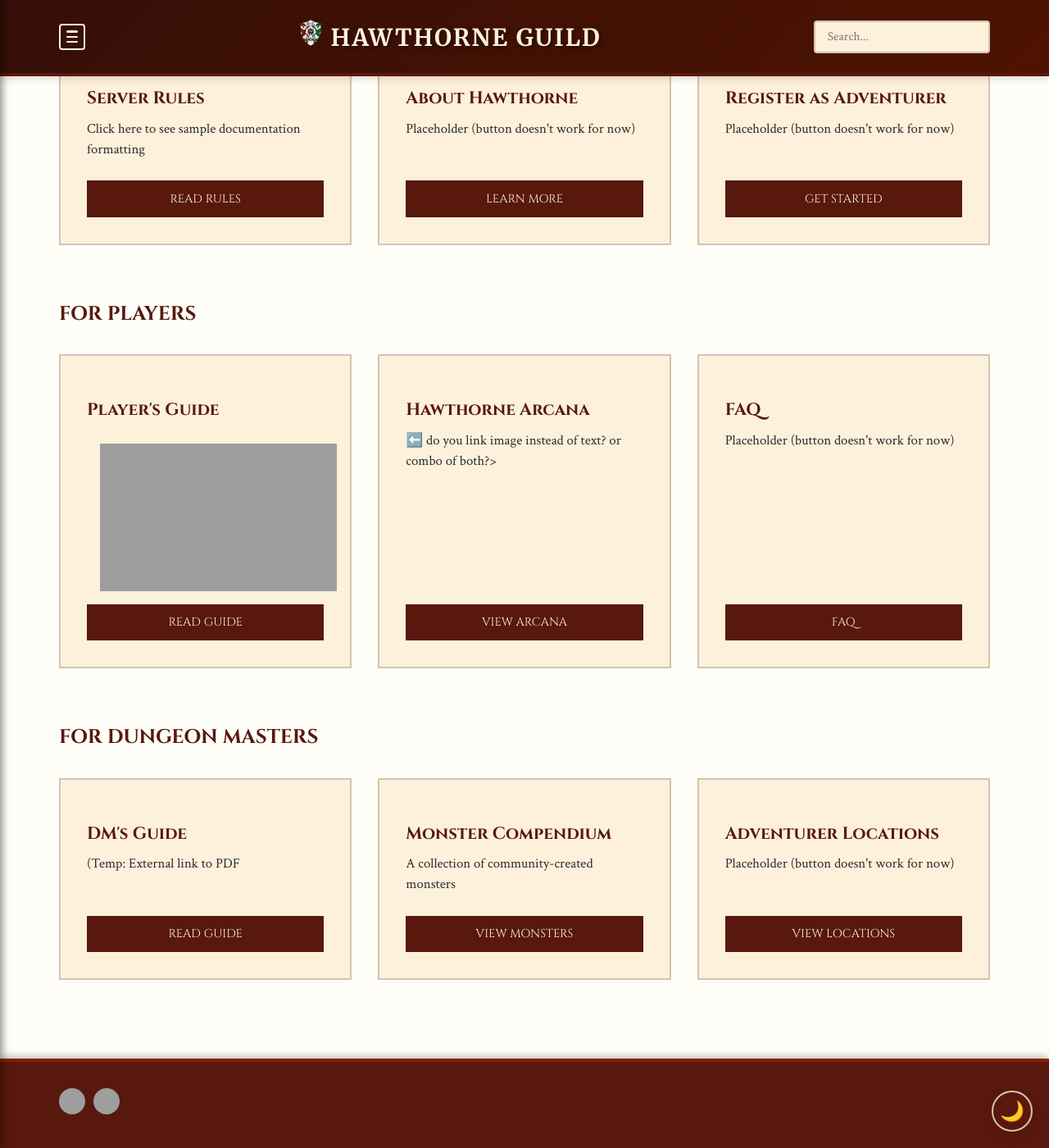
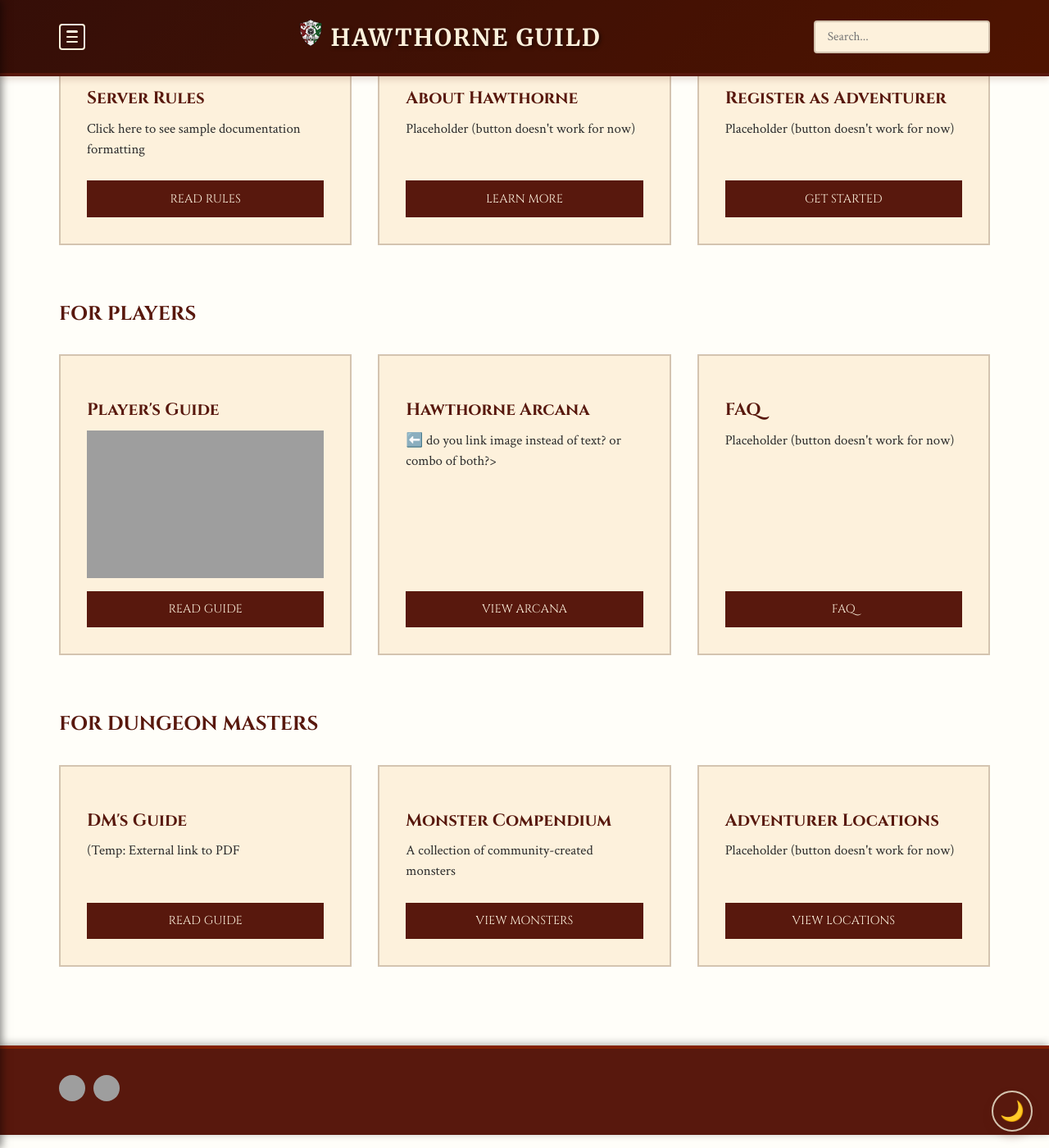
Before and after one commit to coconutswallow/Guides, a Jekyll site: the page built from index.html, in a window 1280 px wide and 1400 px high, scrolled down 442 px. Shown: the whole window at 82% size. Built offline with Jekyll 4.4.1, drawn with Linux system fonts in a browser that asks for light colours; comment, search, counter and statistics services are not loaded; grey boxes are pictures that could not be loaded.

Commit message:
Update index.html

```diff
--- a/index.html
+++ b/index.html
@@ -100,6 +100,5 @@
   border: none;
   margin-bottom: 1em;
   display: block;
-  margin: 1em
 }
 </style>
```
